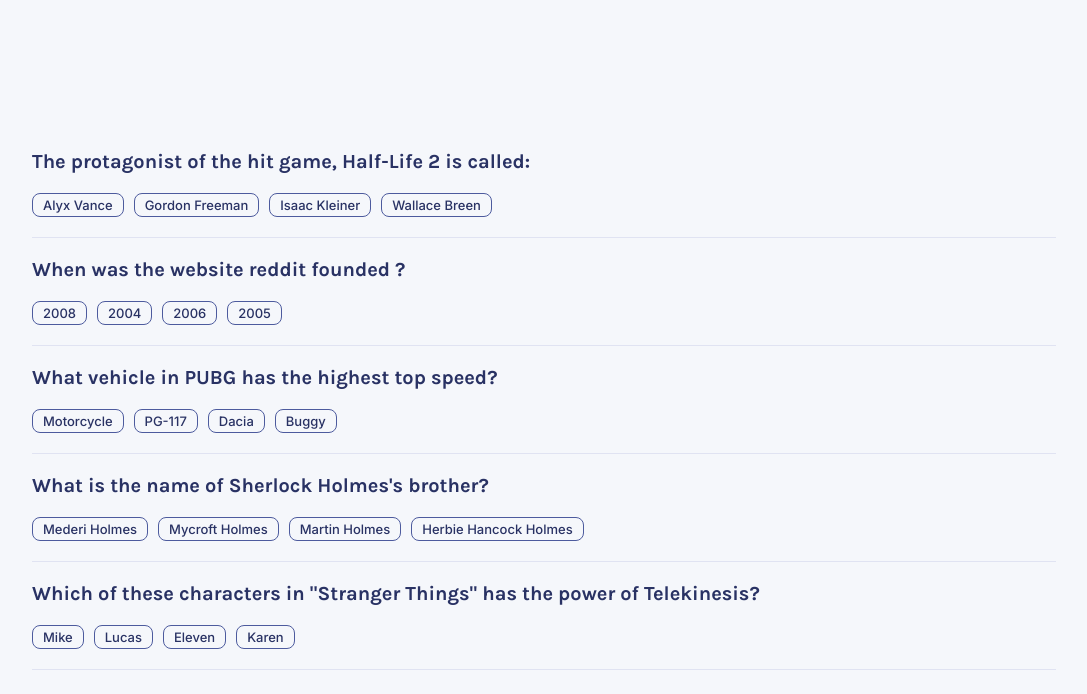
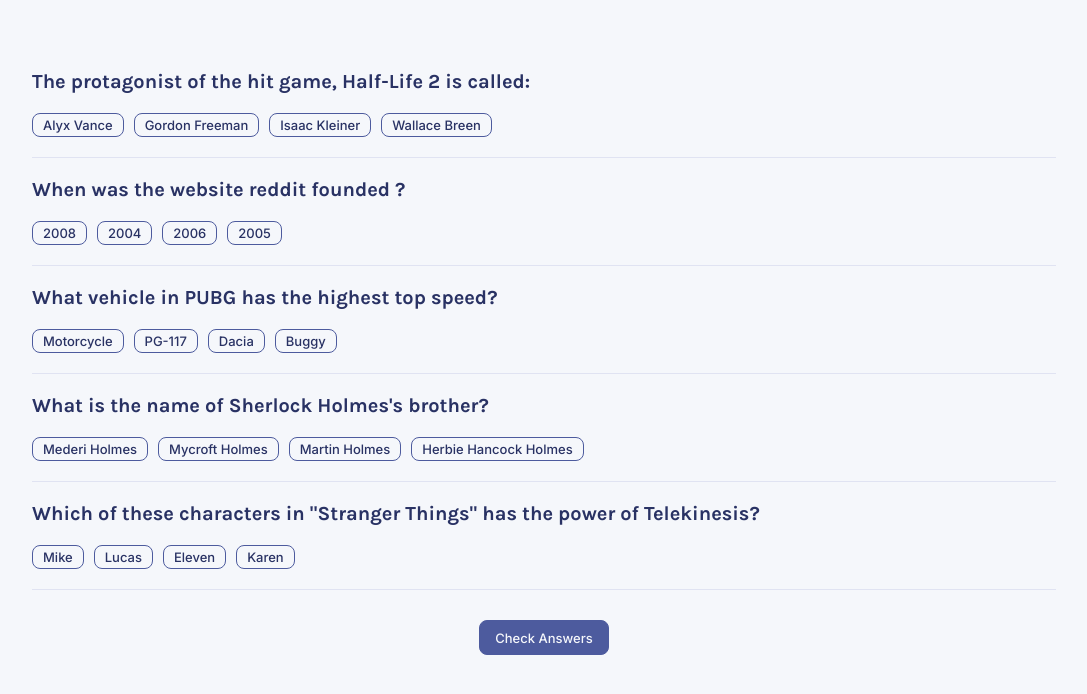
Before and after one commit to marikoRw/Quizzical-project, a React (Vite) app: page / in a window 1280 px wide. Both pictures are taken after a click on the button "Start quiz". Shown: the top 694 px of the page, without its empty margins (96-1183 px from the left). Built offline with nearby package versions, Linux system fonts and the light colour scheme; a web font is replaced by a local one.

Commit message:
adding isNeutral class, adding the game ending function and polishing everything

```diff
--- a/src/App.css
+++ b/src/App.css
@@ -36,6 +36,13 @@
 /* ========================== */
 /*    QUIZ PAGE STYLING */
 /* ========================== */
+.whole-quiz-div {
+    display: flex;
+    flex-direction: column;
+    align-items: center;
+    justify-content: center;
+    padding: 50px 0px;
+}
 
 .quiz-div {
     display: flex;
@@ -44,8 +51,15 @@
     justify-content: center;
     color: #293264;
     width: 80%;
-    height: 100vh;
     margin: auto;
+}
+
+.check-play-div {
+    display: flex;
+    align-items: center;
+    justify-content: center;
+    gap: 20px;
+    margin-top: 30px;
 }
 
 .question {
@@ -76,6 +90,13 @@
     font-size: 13px;
 }
 
+.check-answers-btn, .play-again-btn{
+    background-color: #4D5B9E;
+    color: #F5F7FB;
+    height: 35px;
+    width: 130px;
+}
+
 .isSelected {
     background-color: #D6DBF5;
     border: none;
@@ -92,3 +113,7 @@
     border: none;
     color: #293264;
 }
+
+.isNeutral {
+    opacity: 0.5;
+}
--- a/src/components/Quiz.jsx
+++ b/src/components/Quiz.jsx
@@ -4,6 +4,7 @@
 
 export default function Quiz() {
   const [questions, setQuestions] = useState(structuredMockQuestions)
+  const [isGameOver, setIsGameOver] = useState(false)
 
   // useEffect(() => {
   //   fetch('https://opentdb.com/api.php?amount=5&difficulty=easy')
@@ -62,25 +63,77 @@
     })
   }
 
+  function gameEnd() {
+    setIsGameOver(true)
+  }
+
+  function gameReset() {
+    setIsGameOver(false)
+    setQuestions(structuredMockQuestions)
+  }
+
+
   return (
+    <div className="whole-quiz-div">
+      {/* quiz question and answer buttons */}
       <div className="quiz-div">
         {questions.map((q, index) => {
           return (
             <div className="question" key={index}>
               <p>{q.question}</p>
               <div className="answer-buttons">
-              {q.answers.map((answer, i) => (
+                {q.answers.map((answer, i) => {
+
+                  let classChoice
+                  if (!isGameOver) {
+                    classChoice = answer.isSelected ? "isSelected" : ""
+                  }
+                  else {
+                    if (answer.text === q.correct_answer) {
+                      classChoice = "isCorrect"
+                    }
+                    else if (answer.isSelected && answer.text !== q.correct_answer) {
+                      classChoice = "isWrong"
+                    }
+                    else {
+                      classChoice = "isNeutral"
+                    }
+                  }
+                  return (
                     <button
                       key={i}
-                  className={answer.isSelected ? "isSelected" : ""}
+                      disabled={isGameOver}
+                      className={classChoice}
                       onClick={() => isChosen(q.questionId, answer.text)}>
                         {answer.text}
                     </button>
-              ))}
+                  )
+                })}
               </div>
             </div>
           )
         })}
+      </div>
+
+      {/* check answers and play again buttons */}
+      <div className="check-play-div">
+        {isGameOver ? (
+          <>
+            <p
+              className="score">You scored
+              {
+                questions.filter(q => q.answers.some(ans => ans.isSelected && ans.text === q.correct_answer)).length
+              } /
+              {
+                questions.length
+              } correct answers
+            </p>
+            <button className="play-again-btn" onClick={() => gameReset()}>Play Again</button>
+          </>
+        ) : (
+          <button className="check-answers-btn" onClick={() => gameEnd()}>Check Answers</button>
+        )}
+      </div>
     </div>
   )
 }
```
Lines whose indentation alone changed are shown as unchanged.
